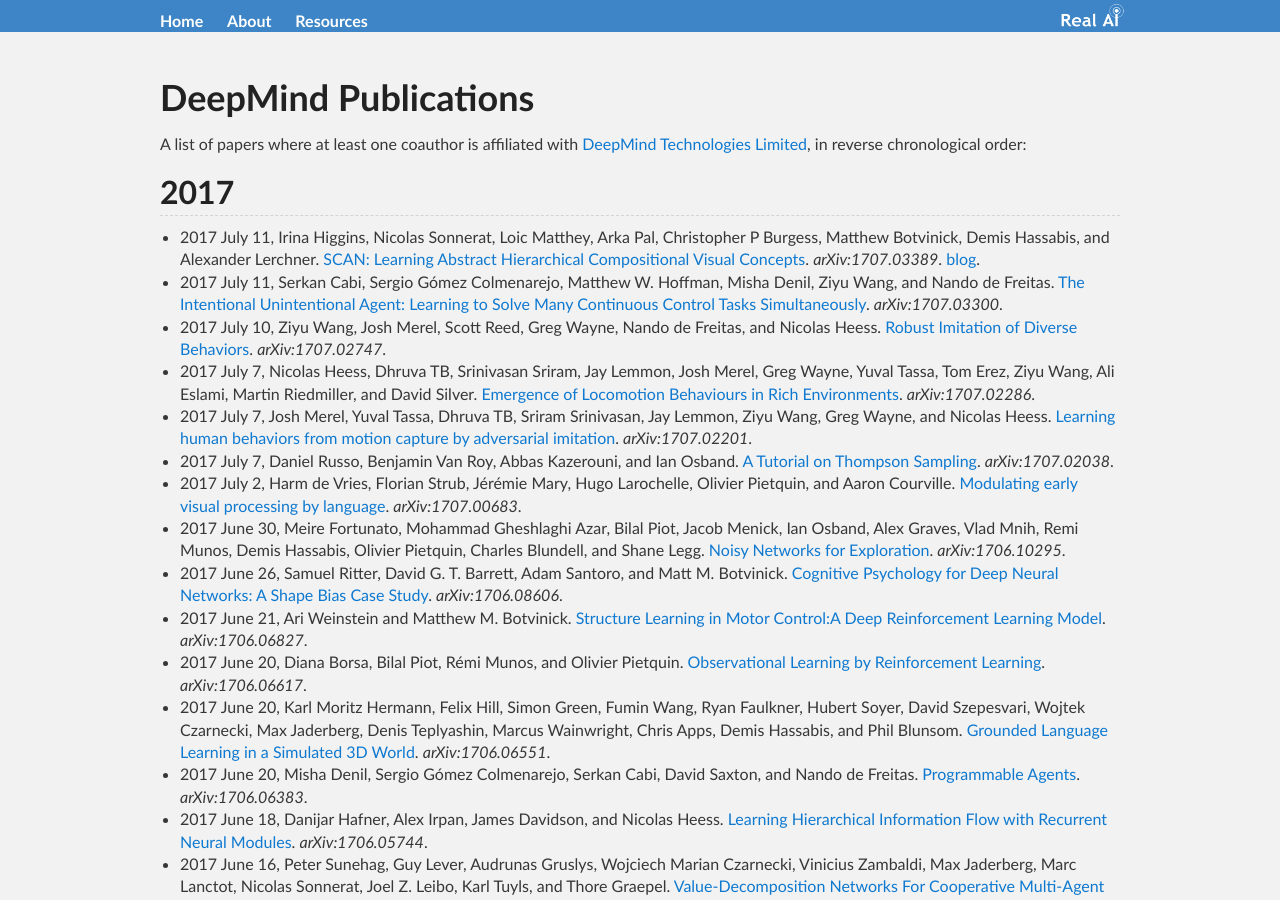
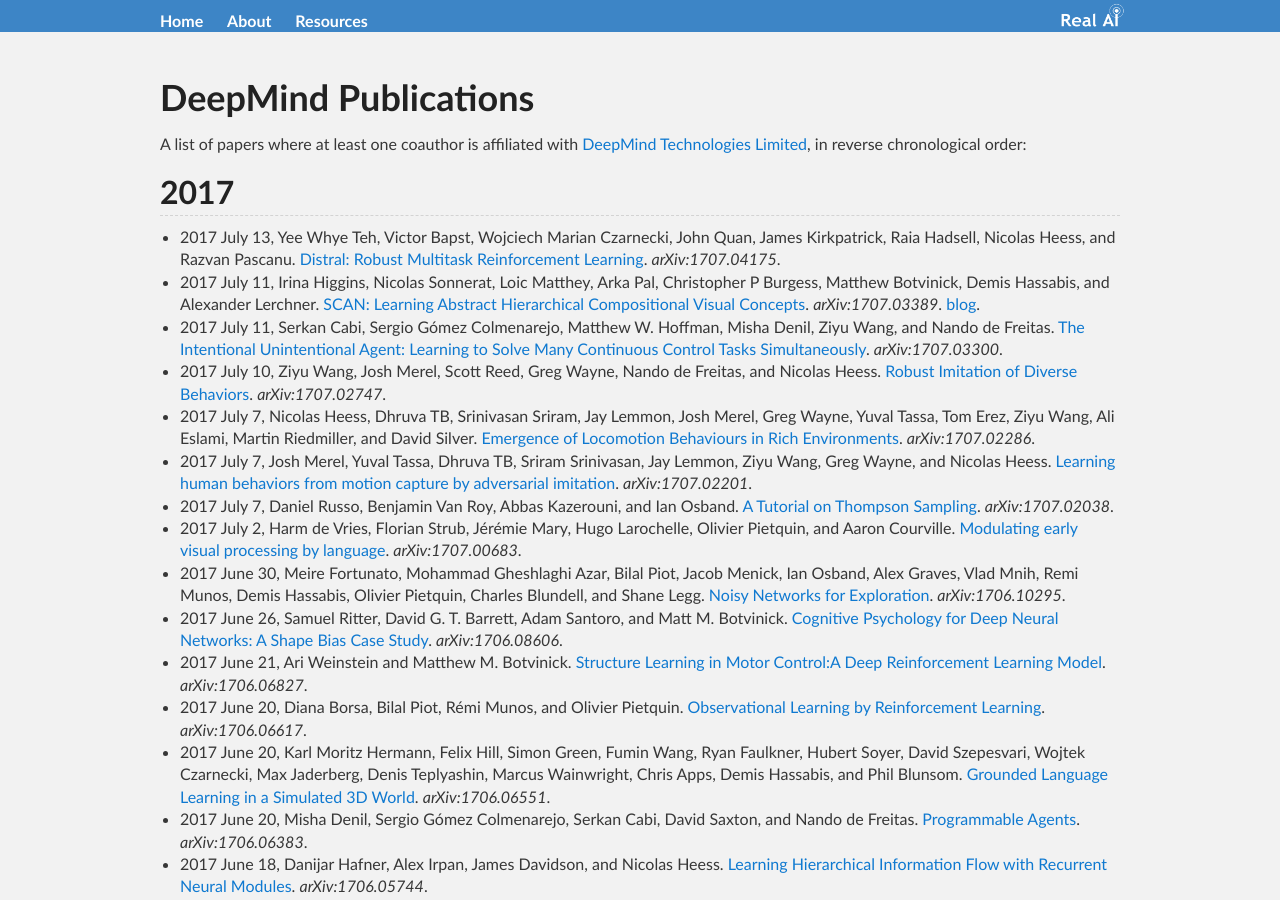
Before and after one commit to Tonywuhk/realai.org, a Jekyll site: the page built from labs/deepmind-publications.md, in a window 1280 px wide and 900 px high. Built offline with Jekyll 4.4.1, drawn with Linux system fonts in a browser that asks for light colours; our own code applies the rules of GitHub Pages for plain Markdown files; formulas are drawn with MathJax 3; comment, search, counter and statistics services are not loaded; the repository's description, which GitHub fills in, is left out.

Commit message:
Add papers

```diff
--- a/labs/deepmind-publications.md
+++ b/labs/deepmind-publications.md
@@ -8,6 +8,7 @@
 
 ## 2017
 
+* 2017 July 13, Yee Whye Teh, Victor Bapst, Wojciech Marian Czarnecki, John Quan, James Kirkpatrick, Raia Hadsell, Nicolas Heess, and Razvan Pascanu. [Distral: Robust Multitask Reinforcement Learning](https://arxiv.org/abs/1707.04175). *arXiv:1707.04175*.
 * 2017 July 11, Irina Higgins, Nicolas Sonnerat, Loic Matthey, Arka Pal, Christopher P Burgess, Matthew Botvinick, Demis Hassabis, and Alexander Lerchner. [SCAN: Learning Abstract Hierarchical Compositional Visual Concepts](https://arxiv.org/abs/1707.03389). *arXiv:1707.03389*. [blog](https://deepmind.com/blog/imagine-creating-new-visual-concepts-recombining-familiar-ones/).
 * 2017 July 11, Serkan Cabi, Sergio Gómez Colmenarejo, Matthew W. Hoffman, Misha Denil, Ziyu Wang, and Nando de Freitas. [The Intentional Unintentional Agent: Learning to Solve Many Continuous Control Tasks Simultaneously](https://arxiv.org/abs/1707.03300). *arXiv:1707.03300*.
 * 2017 July 10, Ziyu Wang, Josh Merel, Scott Reed, Greg Wayne, Nando de Freitas, and Nicolas Heess. [Robust Imitation of Diverse Behaviors](https://arxiv.org/abs/1707.02747). *arXiv:1707.02747*.
```
Also changed, not shown: labs/google-brain-publications.md (+1 -0 lines).
